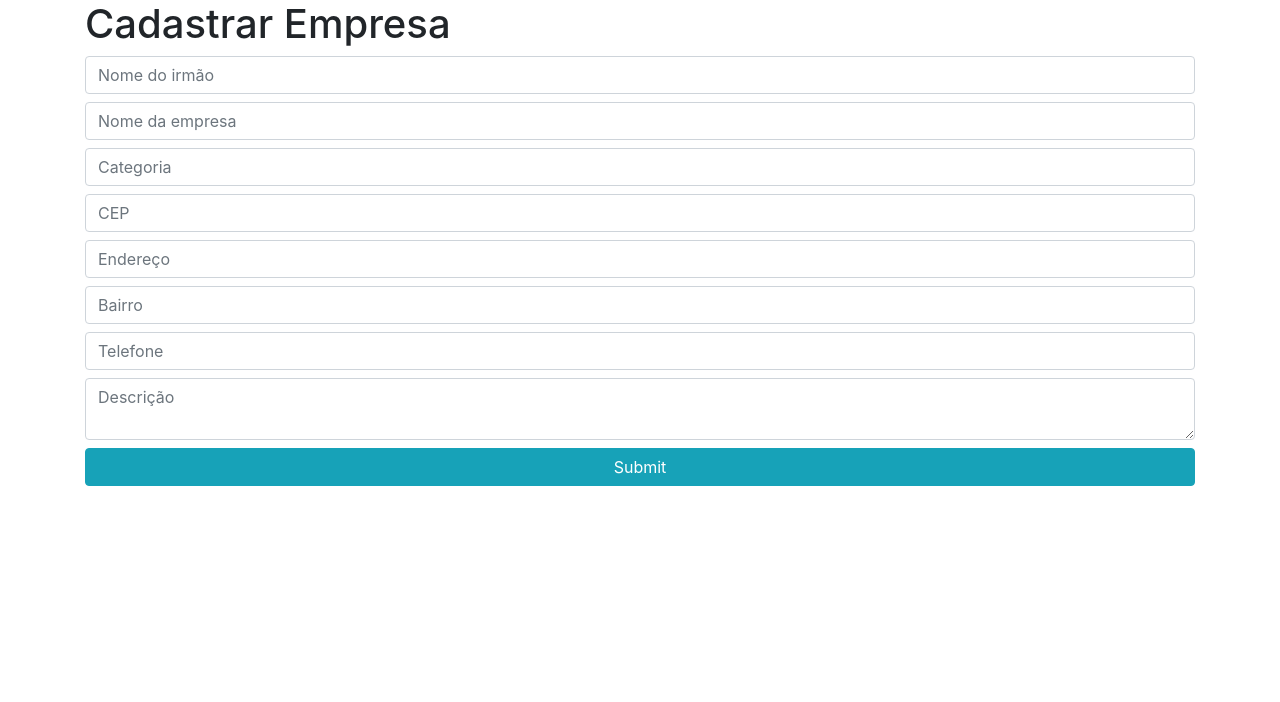
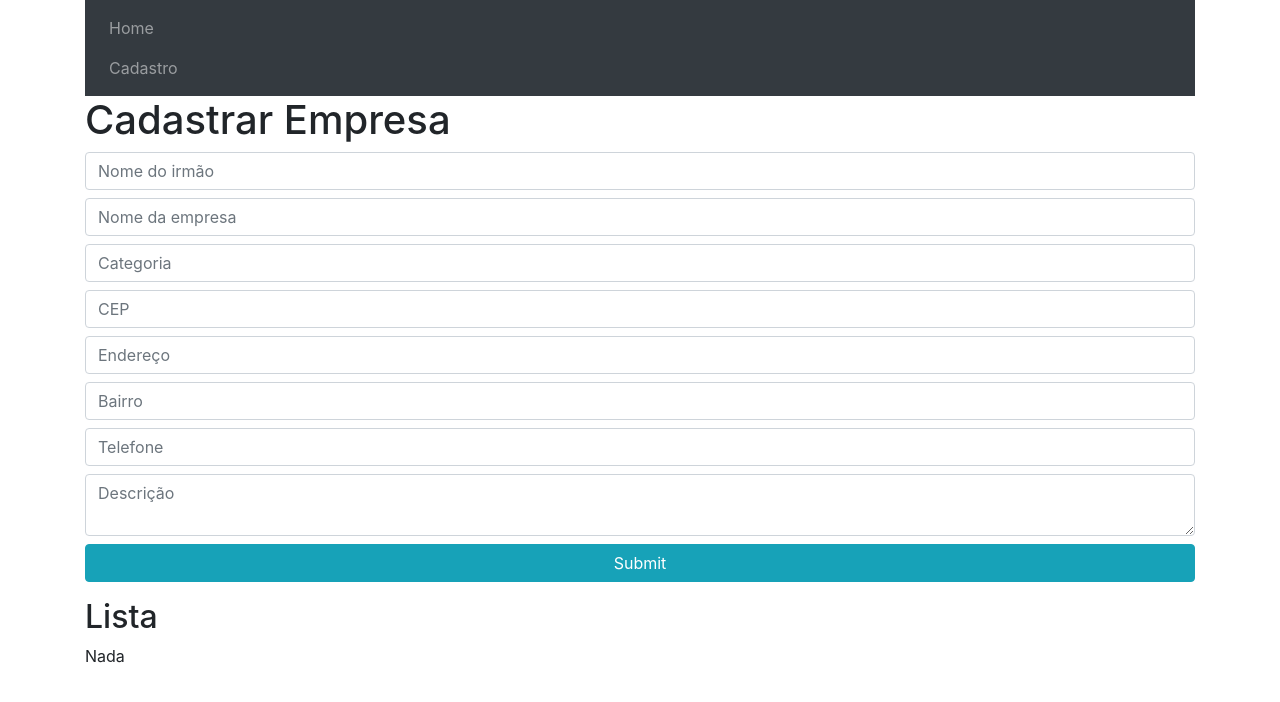
Before and after one commit to eltonsantos/divulgacao-empresas-canaa, a React (Create React App) app: page /cadastro in a window 1280 px wide. Shown: the top 702 px of the page. Built offline with nearby package versions, Linux system fonts and the light colour scheme.

Commit message:
Trying persist in localstorage

```diff
--- a/src/App.jsx
+++ b/src/App.jsx
@@ -1,12 +1,18 @@
+import Routes from './routes';
+import { BrowserRouter as Router } from 'react-router-dom';
+import Menu from './components/Menu';
+
 import GlobalStyles from './styles/GlobalStyles';
-import Routes from './routes';
 
-function App() {
+const App = () => {
   return (
-    <div className="container">
-      <GlobalStyles />
-      <Routes />
-    </div>
+    <Router>
+      <div className="container">
+        <Menu />
+        <Routes />
+        <GlobalStyles />
+      </div>
+    </Router>
   );
 }
 
--- a/src/components/CadastroEmpresa/index.jsx
+++ b/src/components/CadastroEmpresa/index.jsx
@@ -1,7 +1,7 @@
-import React, { useState } from 'react';
+import React, { useState, useEffect } from 'react';
 import uniqid from 'uniqid';
 
-function CadastroEmpresa() {
+const CadastroEmpresa = () => {
 
   const [id, setId] = useState('');
   const [nome, setNome] = useState('');
@@ -14,6 +14,13 @@ function CadastroEmpresa() {
   const [descricao, setDescricao] = useState('');
   const [error, setError] = useState('');
   const [lista, setLista] = useState([]);
+
+  useEffect(() => {
+    const getLista = () => {
+      localStorage.getItem(lista)
+    }
+    getLista();
+  }, []);
 
   const adicionar = (e) => {
     e.preventDefault();
@@ -154,6 +161,21 @@ function CadastroEmpresa() {
         )
       }
 
+
+      <div>
+        <h2>Lista</h2>
+        <ul>
+          {
+            lista.length !== 0 ? (
+              lista.map(i => (
+                <li key={i.id}>{i.nome}</li>
+              ))
+            ) : (<span>Nada</span>)
+          }
+        </ul>
+
+      </div>
+
     </div>
   );
 }
--- a/src/components/ListaEmpresas/index.jsx
+++ b/src/components/ListaEmpresas/index.jsx
@@ -1,12 +1,12 @@
 import React, { useState, useEffect } from 'react'
 
-function ListaEmpresas() {
+const ListaEmpresas = () => {
 
   const [lista, setLista] = useState([]);
 
   useEffect(() => {
     const getLista = () => {
-
+      localStorage.getItem('lista')
     }
     getLista();
   }, []);
@@ -20,9 +20,12 @@ function ListaEmpresas() {
             {
               lista.length !== 0 ?
               (
-                <li className="list-group-item">
-                  <button className="btn btn-info float-right">Detalhes</button>
-                </li>
+                lista.map(l => (
+                  <li className="list-group-item">
+                    { l.nome }
+                    <button className="btn btn-info float-right">Detalhes</button>
+                  </li>
+                ))
               )
               :
               (
--- /dev/null
+++ b/src/components/Menu/index.jsx
@@ -0,0 +1,19 @@
+import React from 'react';
+import { Link } from 'react-router-dom';
+
+const Menu = () => {
+  return (
+    <div>
+      <nav className="navbar navbar-expand-lg navbar-dark bg-dark">
+        <ul className="navbar-nav  mr-auto">
+          <li className="nav-item">
+            <Link className="nav-link" to="/">Home</Link>
+            <Link className="nav-link" to="/cadastro">Cadastro</Link>
+          </li>
+        </ul>
+      </nav>
+    </div>
+  )
+}
+
+export default Menu
--- a/src/routes/index.jsx
+++ b/src/routes/index.jsx
@@ -1,16 +1,14 @@
 import React from 'react';
-import { BrowserRouter, Switch, Route } from 'react-router-dom';
+import { Switch, Route } from 'react-router-dom';
 import ListaEmpresas from '../components/ListaEmpresas';
 import CadastroEmpresa from '../components/CadastroEmpresa';
 
 function Routes() {
   return (
-    <BrowserRouter>
-      <Switch>
-        <Route exact path="/" component={ListaEmpresas} />
-        <Route path="/cadastro" component={CadastroEmpresa} />
-      </Switch>
-    </BrowserRouter>
+    <Switch>
+      <Route exact path="/" component={ListaEmpresas} />
+      <Route path="/cadastro" component={CadastroEmpresa} />
+    </Switch>
   );
 }
 
```
